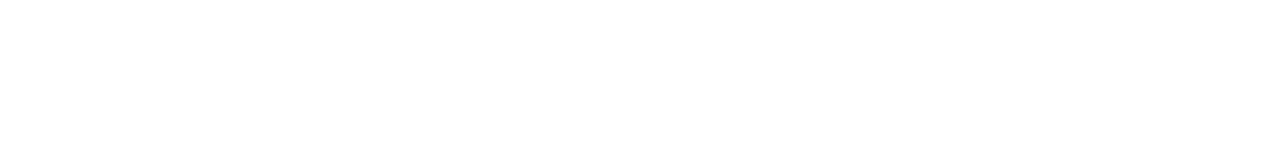
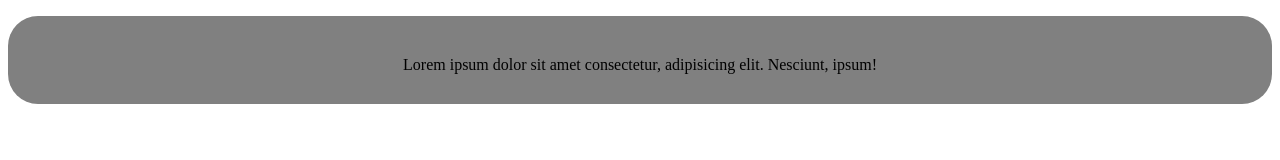
Before and after one commit to shehzadhossain/my-first-github-sh, a plain HTML site: page index.html in a window 1280 px wide. Drawn offline with Linux system fonts and the light colour scheme.

Commit message:
added the first blog

```diff
--- a/index.html
+++ b/index.html
@@ -4,8 +4,9 @@
     <meta charset="UTF-8">
     <meta name="viewport" content="width=device-width, initial-scale=1.0">
     <title>My First Github SH</title>
+    <link rel="stylesheet" href="style.css">
 </head>
 <body>
-
+    <p>Lorem ipsum dolor sit amet consectetur, adipisicing elit. Nesciunt, ipsum!</p>
 </body>
 </html>
--- /dev/null
+++ b/style.css
@@ -0,0 +1,8 @@
+p{
+    background-color: gray;
+    padding-bottom: 30px;
+    padding-top: 40px;
+    margin-bottom: 30px;
+    border-radius: 30px;
+    text-align: center;
+}
```
